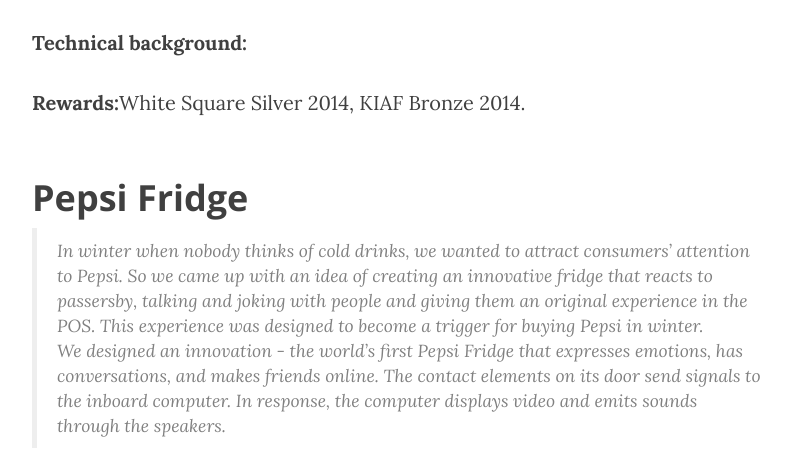
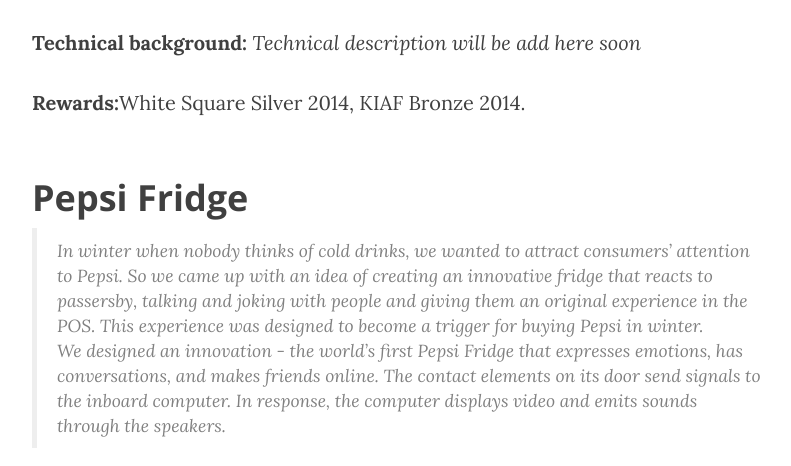
Before and after one commit to minikin/minikin.github.io, a Jekyll site: the page built from portfolio.html, in a window 1280 px wide and 1400 px high, scrolled down 2778 px, cut to the strip 230-696 px from the top of the window. Shown: the whole strip, without its empty margins (233-1024 px from the left). Built offline with Jekyll 4.4.1, drawn with Linux system fonts in a browser that asks for light colours; nearby versions of some CDN libraries; some of the changed text lies outside the part shown.

Commit message:
Minor update

```diff
--- a/portfolio.html
+++ b/portfolio.html
@@ -27,7 +27,7 @@
 <iframe src="//player.vimeo.com/video/119425386?portrait=0" width="500" height="281" frameborder="0" webkitallowfullscreen mozallowfullscreen allowfullscreen></iframe>
 <p><b>Technical background:</b>
 
-
+<i>Technical description will be add here soon</i>
 
 </p>
 <p><b>Rewards:</b>Red Dot Award 2015, Golden Drums Silver 2014, Ukrainian Design The Very Best Of 2014, ADC.UA Silver 2014, ADC.UA Bronze 2014, Wow Done Gold 2015,
@@ -43,7 +43,7 @@
 
 <p><b>Technical background:</b>
 
-
+<i>Technical description will be add here soon</i>
 
 
 </p>
@@ -60,8 +60,8 @@
 <iframe src="//player.vimeo.com/video/124302306?portrait=0" width="500" height="281" frameborder="0" webkitallowfullscreen mozallowfullscreen allowfullscreen></iframe>
 
 <p><b>Technical background:</b>
-I used Atmel microcontroller chip which was programmed to transform signals from reed sensor on the door to midi data, after that I received and transformed midi data  to TCP/IP protocol inside MAX/MSP patch wich was run on a macMini and trigger different videos from local web server.
-Maybe you think "what a tricky architecture" but I'm sure you this system was very stable and I didn't have any crashes almost for one year while this fridge had worked in a supermarket.That was a very successful & cost-effective choice.
+
+<i>Technical description will be add here soon</i>
 
 <p><b>Rewards:</b>KIAF Awards Bronze 2015.</p>
 
@@ -71,7 +71,12 @@
 The same as in many other offices, every morning at Aimbulance starts with a cup of hot coffee. Often the check-in ritual precedes the process of drinking the first daily dose of caffeine. We decided to combine these two morning habits used in our office and transformed a common vending machine into a phygtal-coffee machine.
 </blockquote>
 <iframe src="//player.vimeo.com/video/87552239?title=0&byline=0&portrait=0" width="500" height="281" frameborder="0" webkitallowfullscreen mozallowfullscreen allowfullscreen></iframe>
-<p>Technical description will be add here soon.</p>
+<p><b>Technical background:</b>
+
+<i>Technical description will be add here soon</i>
+
+
+</p>
 <p><b>Rewards:</b>Ukrainian Design The Very Best Of 2014, Kakadu Silver 2014.</p>
 
 
@@ -83,7 +88,12 @@
 </blockquote>
 <iframe src="//player.vimeo.com/video/47592470?title=0&byline=0&portrait=0" width="500" height="281" frameborder="0" webkitallowfullscreen mozallowfullscreen allowfullscreen></iframe>
 
-<p>Technical description will be add here soon.</p>
+<p><b>Technical background:</b>
+
+<i>Technical description will be add here soon</i>
+
+
+</p>
 
 
 <h2 class="section-heading">Khortitsa Ice into the stratosphere</h2>
@@ -95,6 +105,12 @@
 
 <iframe src="//player.vimeo.com/video/67628795?title=0&byline=0&portrait=0" width="500" height="281" frameborder="0" webkitallowfullscreen mozallowfullscreen allowfullscreen></iframe>
 
-<p>Technical description will be add here soon.</p>
+<p><b>Technical background:</b>
+
+<i>Technical description will be add here soon</i>
+
+
+
+</p>
 
 <p><b>Rewards:</b> White Square Silver 2014, Propeller Bronze 2013,KIAF Bronze 2013.</p>
```
